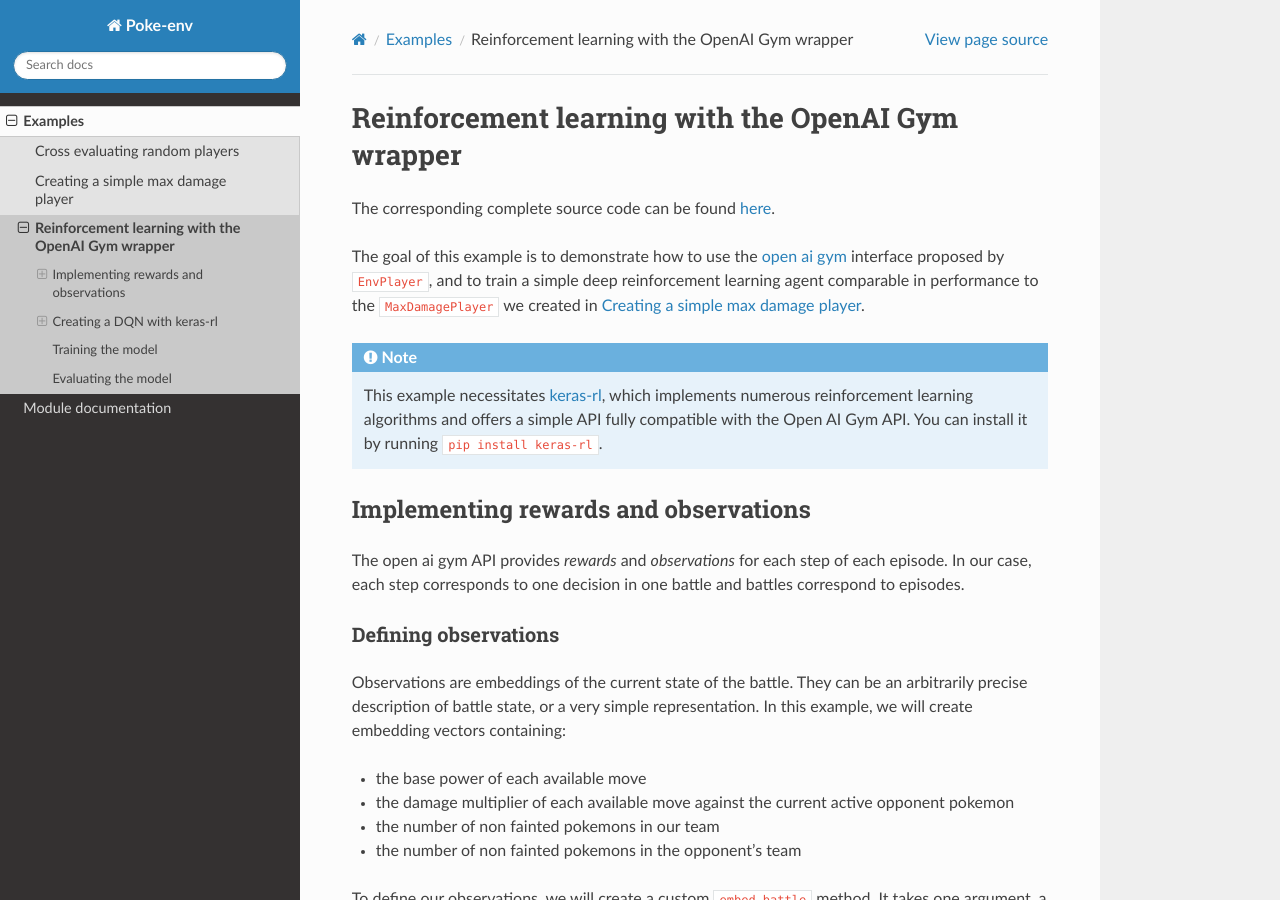
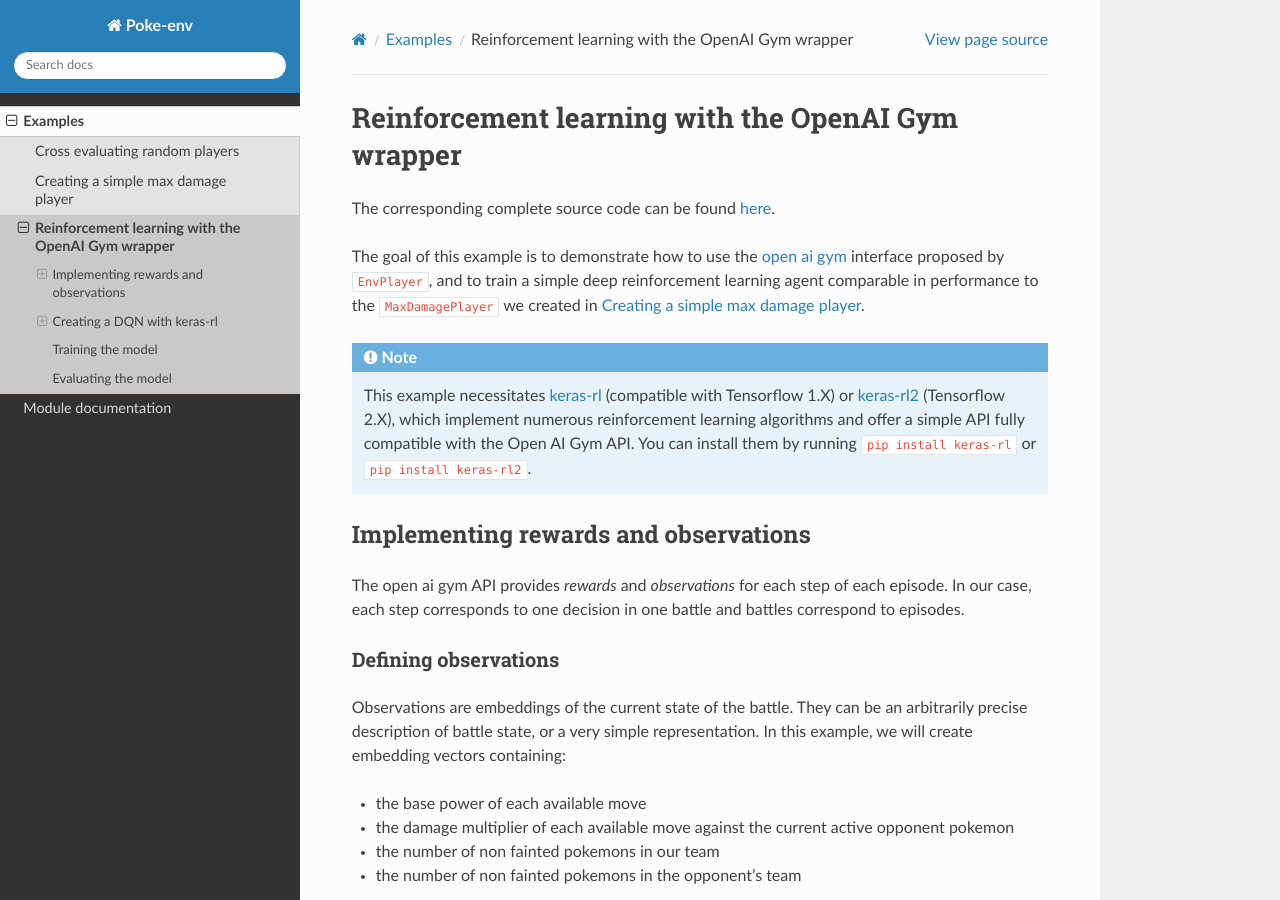
Before and after one commit to hsahovic/poke-env, a Sphinx documentation site: the page built from docs/source/rl_with_open_ai_gym_wrapper.rst, in a window 1280 px wide and 900 px high. Built offline with Sphinx 7.4.7 and the Read the Docs theme 2.0.0, drawn with Linux system fonts in a browser that asks for light colours; some of the changed text lies outside the part shown.

Commit message:
Add mention of keras-rl2 in rl documentation example
Also fix a typo in the same document

```diff
--- a/docs/source/rl_with_open_ai_gym_wrapper.rst
+++ b/docs/source/rl_with_open_ai_gym_wrapper.rst
@@ -7,7 +7,7 @@ The corresponding complete source code can be found `here <https://github.com/hs
 
 The goal of this example is to demonstrate how to use the `open ai gym <https://gym.openai.com/>`__ interface proposed by ``EnvPlayer``, and to train a simple deep reinforcement learning agent comparable in performance to the ``MaxDamagePlayer`` we created in :ref:`max_damage_player`.
 
-.. note:: This example necessitates `keras-rl <https://github.com/keras-rl/keras-rl>`__, which implements numerous reinforcement learning algorithms and offers a simple API fully compatible with the Open AI Gym API. You can install it by running ``pip install keras-rl``.
+.. note:: This example necessitates `keras-rl <https://github.com/keras-rl/keras-rl>`__ (compatible with Tensorflow 1.X) or `keras-rl2 <https://github.com/wau/keras-rl2>`__ (Tensorflow 2.X), which implement numerous reinforcement learning algorithms and offer a simple API fully compatible with the Open AI Gym API. You can install them by running ``pip install keras-rl`` or ``pip install keras-rl2``.
 
 Implementing rewards and observations
 *************************************
```
Also changed, not shown: other parts of docs/source/rl_with_open_ai_gym_wrapper.rst (+1 -1 lines).
